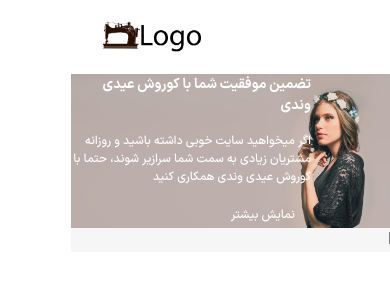
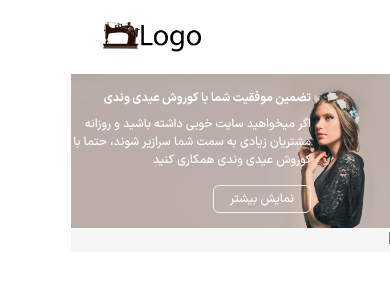
Before and after one commit to kouroshey/ecommerce, a React (Vite) app: page / in a window 390 px wide. Shown: the top 300 px of the page. Built offline with nearby package versions, Linux system fonts and the light colour scheme.

Commit message:
some changes

```diff
--- a/src/components/ui/slider/HeroSlider.jsx
+++ b/src/components/ui/slider/HeroSlider.jsx
@@ -5,6 +5,7 @@ import Button from '../Button';
 
 // Import Swiper styles
 import 'swiper/css';
+import CardDetail from '../CardDetail';
 
 const HeroSlider = () => {
     const { width, breakPoints } = useWidth()
@@ -47,13 +48,12 @@ const HeroSlider = () => {
                         <div className='absolute text-white flex w-full h-full top-0'>
                             <div className='flex flex-1'></div>
                             <div className='flex flex-1 justify-center items-center h-full'>
-                                <div className={`${width < breakPoints.lg ? 'w-60': width < breakPoints.md ? 'w-20' : 'w-80'} flex-col gap-4 flex`}>
-                                    <h2 className='xl:text-h2 lg:text-h3 md:text-h4 text-body font-bold'>{item.text}</h2>
-                                    <p className='xl:text-h4 lg:text-h5 md:text-body text-caption'>{item.desc}</p>
+                                <div className='flex flex-col gap-4 items-start'>
+                                <CardDetail text={item.text} desc={item.desc} />
                                 <Button
                                     text='نمایش بیشتر'
                                         type='buttun'
-                                        isDisabled={true}
+                                        isGray={true}
                                     link={true} url='https://google.com'
                                 />
                                 </div>
--- a/src/layout/Layout.jsx
+++ b/src/layout/Layout.jsx
@@ -4,13 +4,13 @@ import Footer from '../components/partials/footer'
 
 const Layout = () => {
     return (
-        <>
+        <div className='flex flex-col'>
             <Header />
             <main className='px-8 sm:px-12 md:px-12 lg:px-24 bg-lightBg'>
                 <Outlet />
             </main>
             <Footer />
-        </>
+        </div>
     )
 }
 
```
Lines whose indentation alone changed are shown as unchanged.
